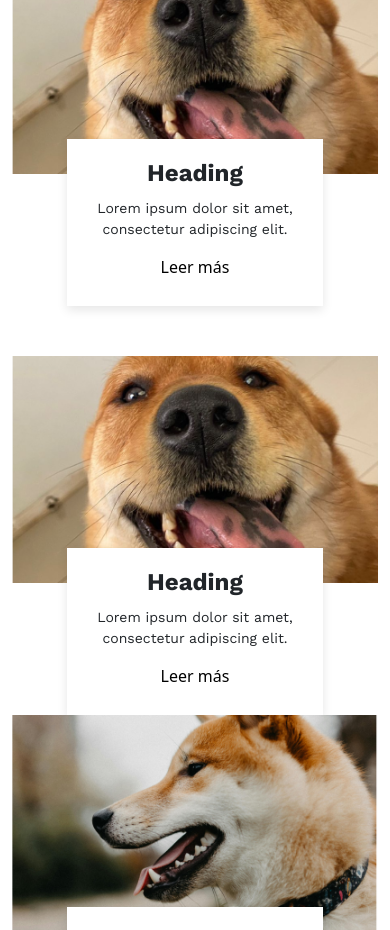
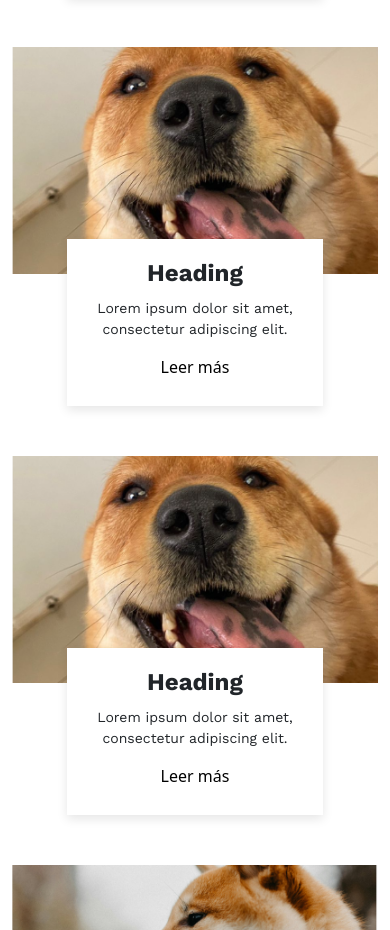
Before and after one commit to anacyannova/nabiosa, a plain HTML site: page index.html in a window 390 px wide. Shown: the part 9433-10363 px from the top of the page. Drawn offline with nearby package versions, Linux system fonts and the light colour scheme.

Commit message:
arreglo de algunos paddings de la seccion del blog + su responsive

```diff
--- a/assets/scss/_generales.scss
+++ b/assets/scss/_generales.scss
@@ -430,12 +430,6 @@ nav{
     margin-left: 0;
     margin-right: 0;
 }
-
-
-.blogsito{
-    padding-bottom: 20px;
-}
-
 .espacio-img {
     margin-bottom: -35px;
 }
@@ -964,10 +958,17 @@ nav{
         width: 24px;
         height: 24px;
     }
-}
-@media (max-width: 768px) {
     .menumapa {
         padding: 50px 50px 0 50px;
     }
 
+    .notablog {
+        padding-bottom: 50px;
+    }
 }
+
+@media (max-width: 1440px) {
+    .notablog {
+        padding-bottom: 50px;
+    }
+}
--- a/index.html
+++ b/index.html
@@ -626,7 +626,7 @@
                     </div>
                 </div>
             </div> <!--cierre row-->
-            <div class="row paddingproductos"> <!--segunda fila-->
+            <div class="row"> <!--segunda fila-->
                 <div class="col-md-4">
                     <div class="notablog position-relative">
                         <img src="assets/img/perrita.png" class="img-fluid espacio-img" alt="...">
```
Also changed, not shown: assets/scss/style.css, 1 other file.
